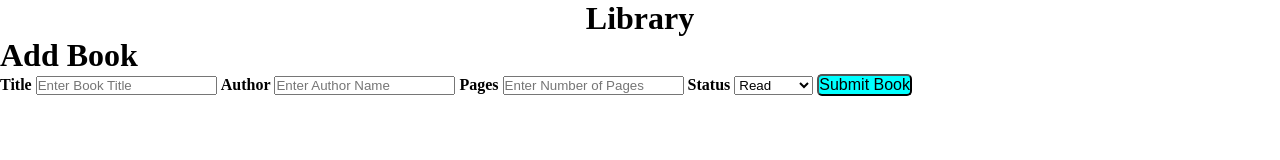
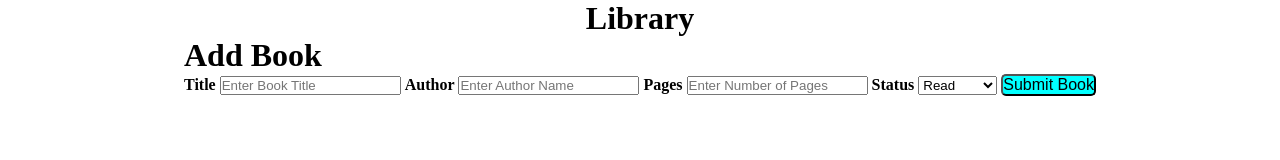
Before and after one commit to waregagbagbo/Library_App, a plain HTML site: page index.html in a window 1280 px wide. Drawn offline with Linux system fonts and the light colour scheme.

Commit message:
fixing the styling

```diff
--- a/index.html
+++ b/index.html
@@ -19,7 +19,7 @@
                 </ul>
             </div>
         </div>
-        <div class="form-div">
+        <div class="sidebar">
             <div class="form-popup" id="myForm">
                 <form class="form-container" action="" method="POST">
                     <h1>Add Book</h1>
--- a/library.css
+++ b/library.css
@@ -10,8 +10,21 @@ root{
     --tertiary-color:#ecf0f1;
     --font-color:#000;
     --font-family:'Arial', sans-serif;
+    --font-weight:normal;
     --font-size:0.8rem;
 }
+/* body styling */
+body{
+    background-color: var(--tertiary-color);
+    color: var(--font-color);
+    font-family: var(--font-family);
+    font-weight: var(--font-weight);
+    font-size: var(--font-size);
+    display:flex;
+    flex-direction:column;
+    justify-content:center;
+    align-items:center;
+
 /*library display styling*/
 .library{
     display:grid;
```
